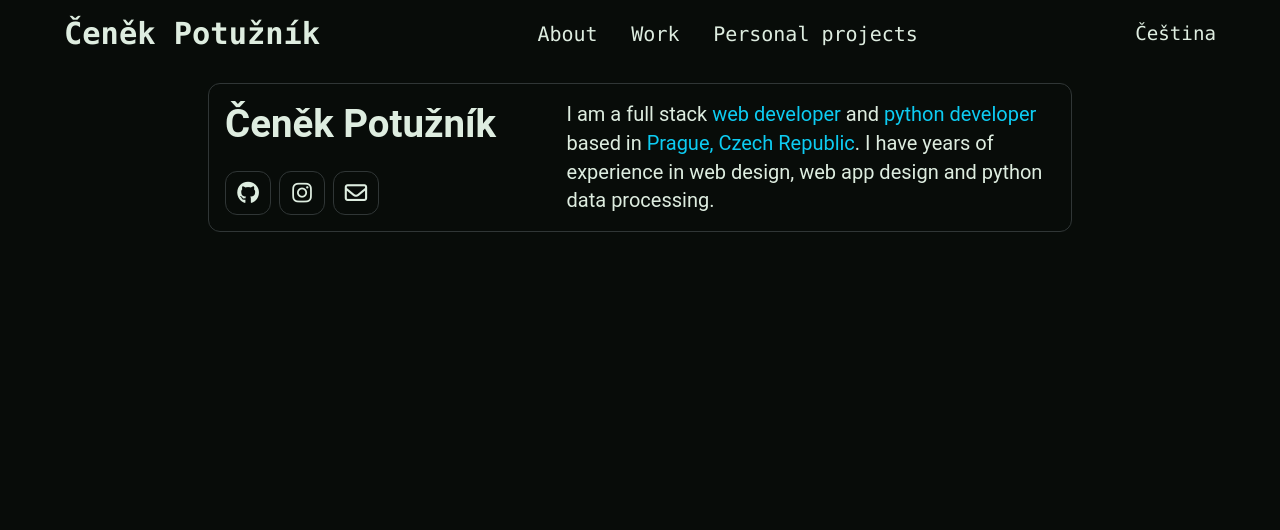
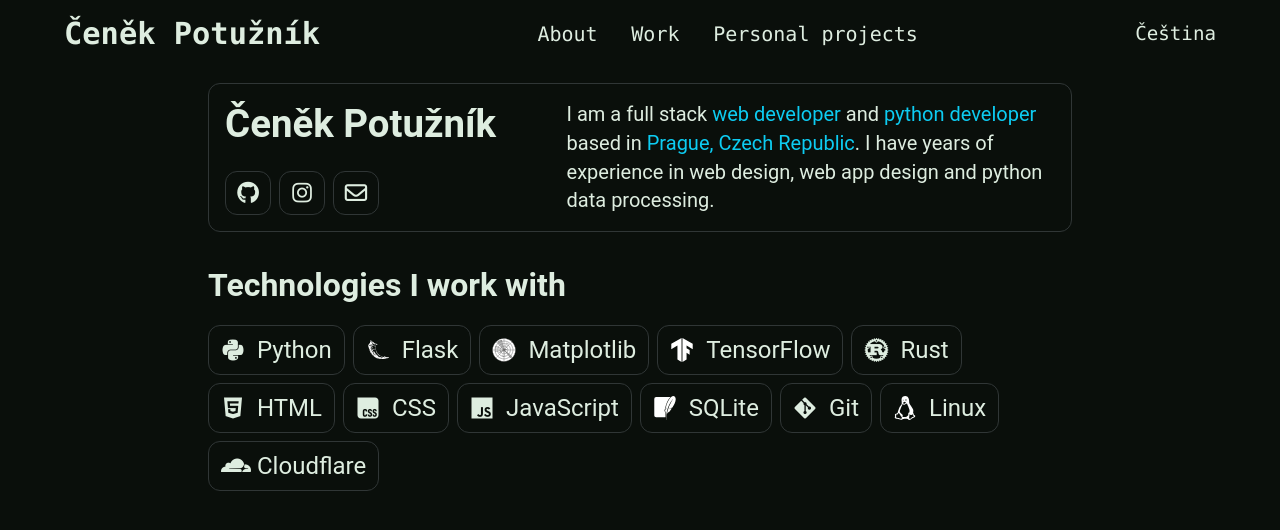
Before and after one commit to cenekp74/portfolio-website, a Flask app: page / in a window 1280 px wide. Shown: the top 530 px of the page. Run offline with Flask 3, Linux system fonts and the light colour scheme.

Commit message:
added technologies to index.html, removed hover effect from welcome card

```diff
--- a/app/static/css/main.css
+++ b/app/static/css/main.css
@@ -1,5 +1,5 @@
 :root {
-    --color-primary: hsl(130, 20%, 4%);
+    --color-primary: hsl(130, 20%, 5%);
     --color-secondary: hsl(130, 30%, 90%);
     --color-tertiary: hsl(190, 90%, 50%);
     --color-accent: hsl(70, 80%, 80%);
@@ -40,10 +40,12 @@ p {
 
 .content {
     display: flex;
-    justify-content: center;
+    flex-direction: column;
+    align-items: center;
     max-width: 960px;
     width: 98vw;
     margin: 16px auto;
+    gap: 12px;
 }
 
 /* #region navbar */ /* NAVBAR */
@@ -62,6 +64,7 @@ body > header {
     align-items: center;
     padding: 16px 0;
     font-family: 'Consolas', 'Inconsolata', 'Lucida Console', 'Roboto', 'Liberation Mono', monospace;
+    z-index: 10;
 }
 
 .navbar a {
@@ -216,10 +219,6 @@ body > header {
     transition: .1s ease-in;
 }
 
-.welcome-card:hover {
-    scale: 1.004;
-}
-
 .welcome-card .name {
     font-size: 2.4rem;
     line-height: 3rem;
@@ -262,4 +261,42 @@ body > header {
     margin: 0;
 }
 
+.technologies {
+    width: 90%;
+}
+
+.technologies > div {
+    display: flex;
+    gap: 8px;
+    flex-wrap: wrap;
+}
+
+.technologies > div > div > :first-child {
+    margin-right: 12px;
+}
+
+.technologies > div > div {
+    font-size: 1.5rem;
+    line-height: 1.5rem;
+    padding: 12px;
+    border: 1px solid var(--division-line-color);
+    border-radius: var(--border-radius);
+    transition: .1s ease-in;
+    display: flex;
+}
+
+.technologies > div > div:hover {
+    scale: 1.02;
+}
+
+.technologies img, .technologies i {
+    width: 24px;
+    line-height: 100%;
+    display: block;
+}
+
+.technologies img {
+    filter: grayscale(1);
+}
+
 /* #endregion index */
--- a/app/templates/base.html
+++ b/app/templates/base.html
@@ -6,7 +6,7 @@
     <meta http-equiv="X-UA-Compatible" content="IE=edge">
     <meta name="viewport" content="width=device-width, initial-scale=1.0", shrink-to-fit="no">
     <link rel="stylesheet" href="{{ url_for('static', filename='css/main.css') }}">
-    <link rel="stylesheet" href="https://cdnjs.cloudflare.com/ajax/libs/font-awesome/6.5.0/css/all.min.css">
+    <link rel="stylesheet" href="https://cdnjs.cloudflare.com/ajax/libs/font-awesome/6.7.2/css/all.min.css">
     {% block head %}
     {% endblock %}
 </head>
--- a/app/templates/index.html
+++ b/app/templates/index.html
@@ -22,7 +22,24 @@
             python data processing.
         </p>
     </div>
+</div>
 
+<div class="technologies">
+    <h1>Technologies I work with</h1>
+    <div>
+        <div><i class="fa-brands fa-python fa-fw"></i><span>Python</span></div>
+        <div><img src="{{ url_for('static', filename='img/logos/flask.svg') }}"><span>Flask</span></div>
+        <div><img src="{{ url_for('static', filename='img/logos/matplotlib.svg') }}"><span>Matplotlib</span></div>
+        <div><img src="{{ url_for('static', filename='img/logos/tensorflow.svg') }}"><span>TensorFlow</span></div>
+        <div><i class="fa-brands fa-rust fa-fw"></i><span>Rust</span></div>
+        <div><i class="fa-brands fa-html5 fa-fw"></i><span>HTML</span></div>
+        <div><i class="fa-brands fa-css fa-fw"></i><span>CSS</span></div>
+        <div><i class="fa-brands fa-js fa-fw"></i><span>JavaScript</span></div>
+        <div><img src="{{ url_for('static', filename='img/logos/sqlite.svg') }}"><span>SQLite</span></div>
+        <div><i class="fa-brands fa-git-alt fa-fw"></i><span>Git</span></div>
+        <div><img src="{{ url_for('static', filename='img/logos/linux.svg') }}"><span>Linux</span></div>
+        <div><i class="fa-brands fa-cloudflare fa-fw"></i><span>Cloudflare</span></div>
+    </div>
 </div>
 
 {% endblock %}
```
Also changed, not shown: app/static/img/logos/flask.svg (added), app/static/img/logos/linux.svg (added), app/static/img/logos/matplotlib.svg (added), app/static/img/logos/sqlite.svg (added), app/static/img/logos/tensorflow.svg (added).
